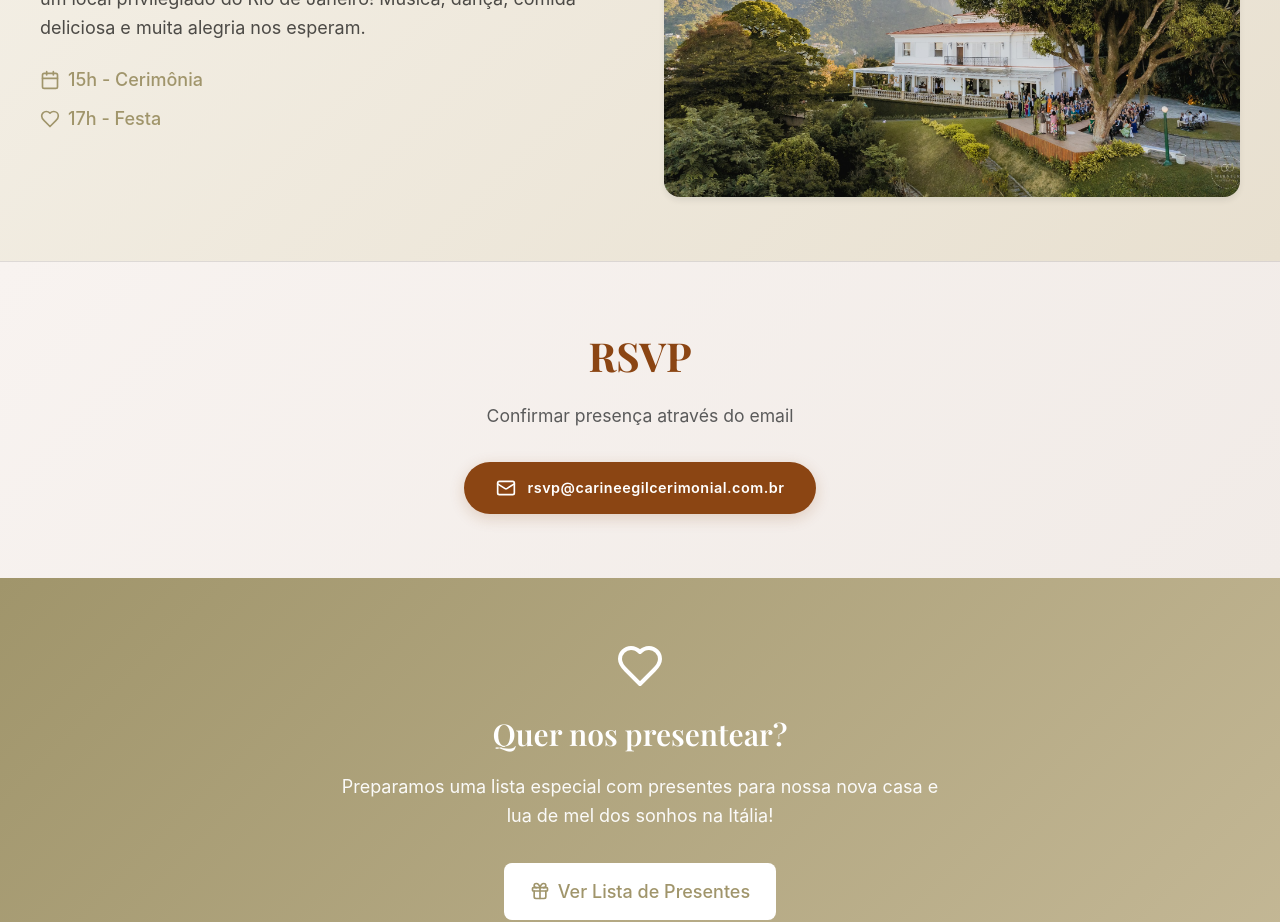
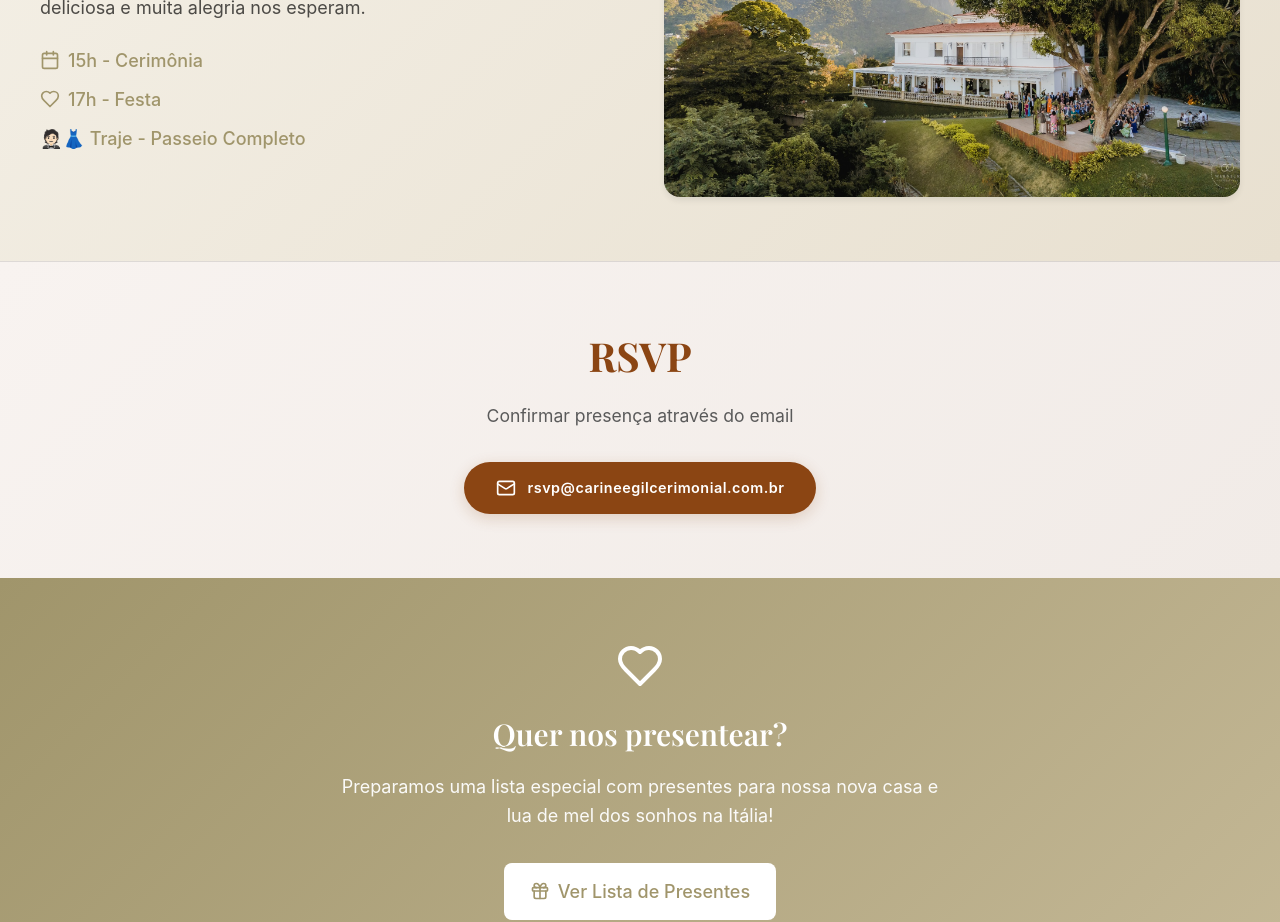
Before and after one commit to iagochavarry/wedding-gift-portal-website, a React (Vite) app: page / in a window 1280 px wide. Shown: the part 1900-2822 px from the top of the page. Built offline with nearby package versions, Linux system fonts and the light colour scheme.

Commit message:
update outfit

```diff
--- a/src/pages/Home/Home.tsx
+++ b/src/pages/Home/Home.tsx
@@ -145,6 +145,9 @@ export const Home = () => {
                   <Heart className={styles['icon']} />
                   <span>17h - Festa</span>
                 </div>
+                <div className={styles['detail']}>
+                  <span>🤵🏻👗 Traje - Passeio Completo</span>
+                </div>
               </div>
             </div>
             <div className={styles['receptionImage']}>
```
